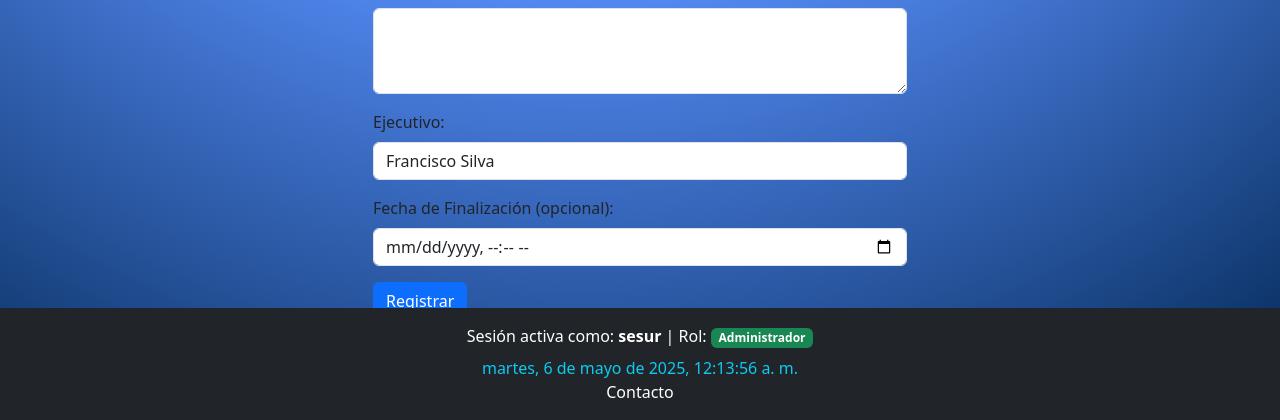
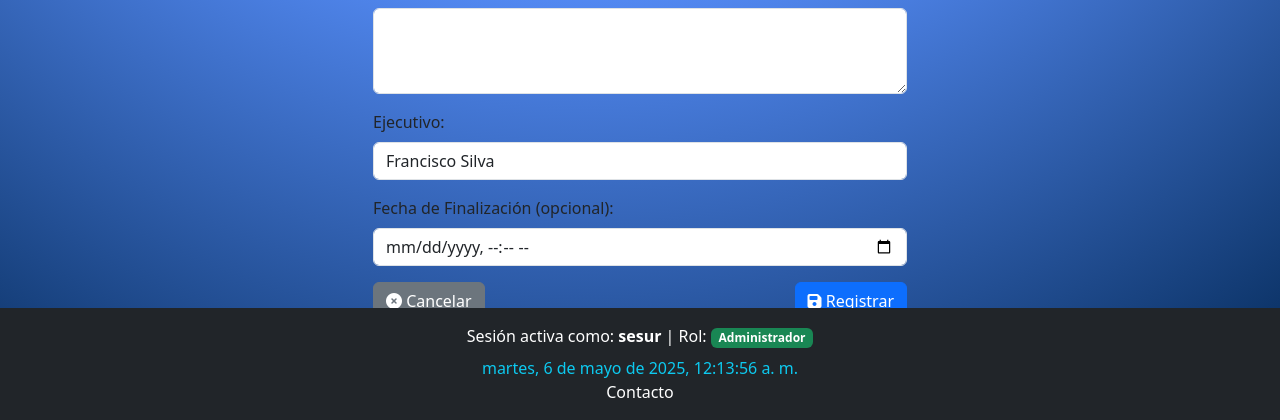
Before and after one commit to A05Chaves/instalaciones, a Django app: page /registro_inst/ in a window 1280 px wide. Shown: the part 1740-2160 px from the top of the page. Run offline with Django 4.2, Linux system fonts and the light colour scheme; a user stored in the database is signed in; some libraries are stand-ins or nearby versions.

Commit message:
arreglo de formularios de registro y edicion 5 mayo

```diff
--- a/app_instalaciones/home_views/views.py
+++ b/app_instalaciones/home_views/views.py
@@ -57,9 +57,15 @@ def editar_instalacion(request, id):
     if request.method == 'POST':
         form = CuadroInstaForm(request.POST, instance=instalacion)
         if form.is_valid():
-            form.save()
-            messages.success(request, "Instalación actualizada correctamente.")
-            return redirect('lista_instalaciones')
+            nuevo_pvg = form.cleaned_data['pvg']
+            if CuadroInsta.objects.filter(pvg=nuevo_pvg).exclude(id=instalacion.id).exists():
+                messages.error(
+                    request, f"⚠️ Ya existe una instalación con el PVG {nuevo_pvg}.")
+            else:
+                form.save()
+                messages.success(
+                    request, "Instalación actualizada correctamente.")
+                return redirect('lista_instalaciones')
     else:
         form = CuadroInstaForm(instance=instalacion)
     return render(request, 'editar_instalacion.html', {'form': form, 'instalacion': instalacion})
@@ -203,7 +209,7 @@ def importar_excel(request):
                 return response
 
             messages.success(
-                request, f"✅ El archivo '{nombre}' fue importado exitosamente.")
+                request, f"El archivo '{nombre}' fue importado exitosamente.")
             return redirect('lista_instalaciones')
     else:
         form = ExcelUploadForm()
--- a/app_instalaciones/models/forms.py
+++ b/app_instalaciones/models/forms.py
@@ -69,10 +69,14 @@ class CuadroInstaForm(forms.ModelForm):
         return cleaned_data
 
     def clean_pvg(self):
-        pvg = self.cleaned_data.get('pvg')
-        if CuadroInsta.objects.filter(pvg=pvg).exists():
-            raise ValidationError("El PVG ingresado ya está registrado.")
+        pvg = self.cleaned_data['pvg']
+        instancia = self.instance
+
+        if CuadroInsta.objects.filter(pvg=pvg).exclude(id=instancia.id).exists():
+            raise forms.ValidationError(
+                "⚠️ Ya existe una instalación con este PVG.")
         return pvg
+
 
 # subir informacion de instalacinoes con excel 2 de mayo 2025
 
--- a/app_instalaciones/templates/lista_instalaciones.html
+++ b/app_instalaciones/templates/lista_instalaciones.html
@@ -239,7 +239,7 @@
                 lengthMenu: [5, 10, 25, 50],
                 order: [[0, 'desc']],
                 columnDefs: [
-                    { targets: 0, visible: false, searchable: false }  // 👈 oculta la primera columna (ID)
+                    { targets: 0, visible: true, searchable: false }  // 👈 oculta la primera columna (ID)
                 ]
             });
         });
--- a/app_instalaciones/templates/registro_inst.html
+++ b/app_instalaciones/templates/registro_inst.html
@@ -28,6 +28,19 @@ Registro de Instalaciones - App_Sesur
   {% endfor %}
   {% endif %}
 
+  <!-- Alerta visual con ícono para errores generales del formulario -->
+  {% if form.non_field_errors %}
+  <div class="alert alert-danger alert-dismissible fade show d-flex align-items-center" role="alert">
+    <i class="fas fa-exclamation-triangle me-2"></i>
+    <div>
+      {% for error in form.non_field_errors %}
+      <p class="mb-0">{{ error }}</p>
+      {% endfor %}
+    </div>
+    <button type="button" class="btn-close ms-auto" data-bs-dismiss="alert" aria-label="Cerrar"></button>
+  </div>
+  {% endif %}
+
   <form method="POST" action="{% url 'registro_inst' %}">
     {% csrf_token %}
 
@@ -48,7 +61,15 @@ Registro de Instalaciones - App_Sesur
     </div>
     {% endfor %}
 
-    <button type="submit" class="btn btn-primary">Registrar</button>
+    <!-- Botones -->
+    <div class="d-flex justify-content-between">
+      <a href="{% url 'lista_instalaciones' %}" class="btn btn-secondary">
+        <i class="fas fa-times-circle"></i> Cancelar
+      </a>
+      <button type="submit" class="btn btn-primary">
+        <i class="fas fa-save"></i> Registrar
+      </button>
+    </div>
   </form>
 </div>
 {% endblock %}
```
Also changed, not shown: app_instalaciones/templates/editar_instalacion.html (+9 -0 lines), db.sqlite3.
